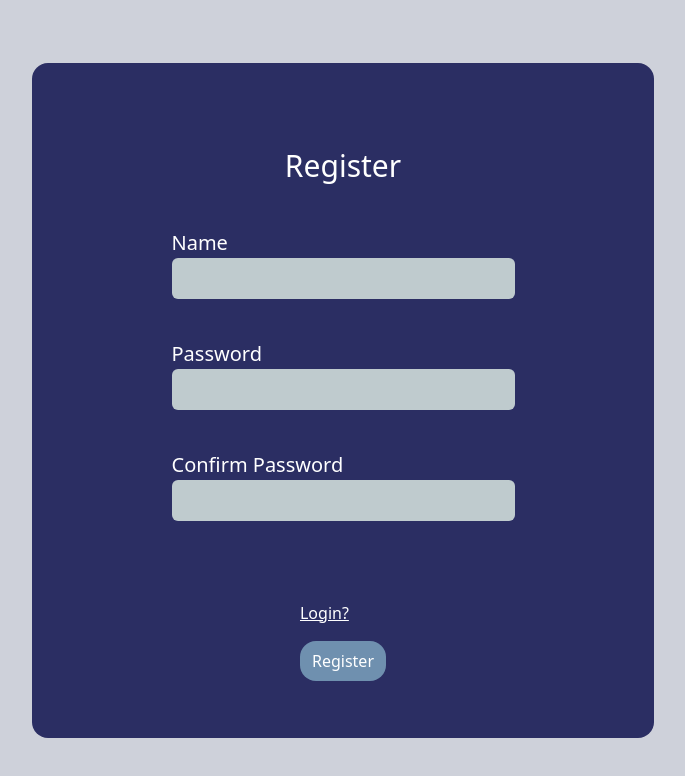
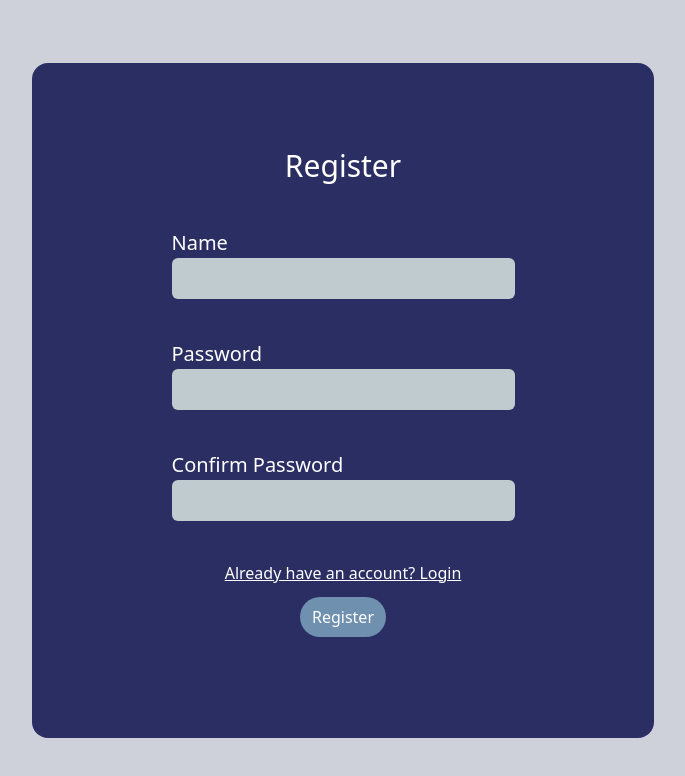
Before and after one commit to FauzanHandoyo/Technoskill-Website-Competition, a React (Vite) app in the folder FE-Main/my-vite-app/: page /register in a window 1280 px wide. Shown: the top 776 px of the page, without its empty margins (297-982 px from the left). Built offline with nearby package versions, Linux system fonts and the light colour scheme; the HTML template or start-up script is replaced by a standard one.

Commit message:
memperjelas tombol dari registerpage ke loginpage dan align center

```diff
--- a/FE-Main/my-vite-app/src/components/RegisterPage.jsx
+++ b/FE-Main/my-vite-app/src/components/RegisterPage.jsx
@@ -61,15 +61,17 @@ export default function RegisterPage() {
           />
         </div>
 
-        <div className="mx-auto mt-20 space-y-4">
+        <div className="mx-auto mt-10 space-y-4 flex justify-center ">
           <p
-            className="text-white underline cursor-pointer"
+            className="text-white underline cursor-pointer text-center"
             onClick={() => navigate("/login")}
           >
-            Login?
+          Already have an account? Login
           </p>
+        </div>
 
-          <button className="bg-[#6F90AF] p-2 px-3 rounded-2xl" onClick={handleRegister}>
+        <div className="mx-auto mt-3 flex">
+          <button className="bg-[#6F90AF] p-2 px-3 rounded-full self-center " onClick={handleRegister}>
             Register
           </button>
         </div>
```
